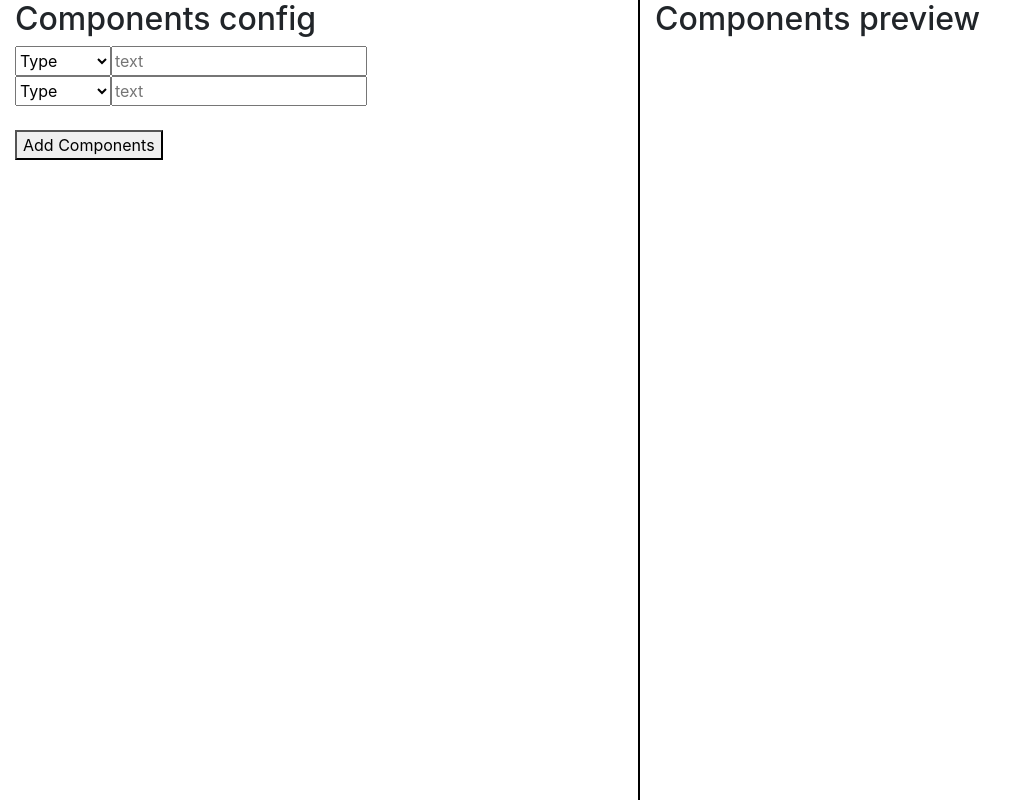
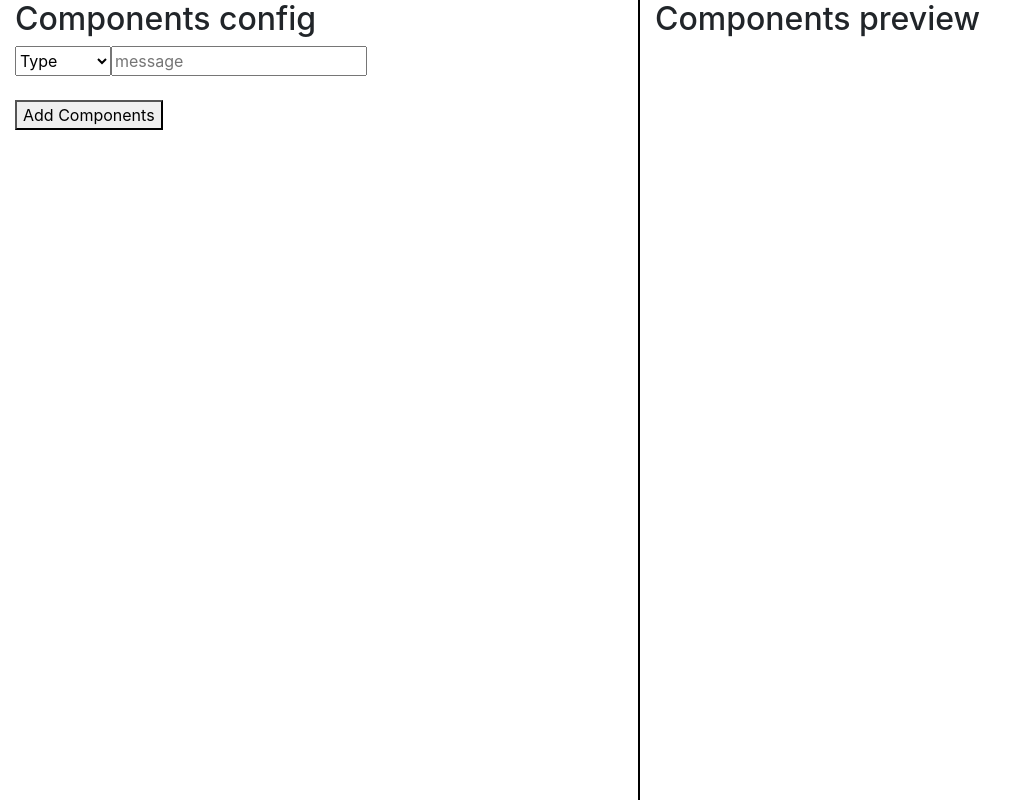
Before and after one commit to AntonChetveryk/jappware, a React (Create React App) app: page / in a window 1280 px wide. Shown: the whole page, without its empty margins (0-1027 px from the left). Built offline with nearby package versions, Linux system fonts and the light colour scheme.

Commit message:
refactoring

```diff
--- a/src/components/App.js
+++ b/src/components/App.js
@@ -5,39 +5,25 @@ import Preview from "./Preview";
 
 class App extends React.Component {
   state = {
-    values: {
-      firstSelect: "",
-      firstInput: "",
-      secondSelect: "",
-      secondInput: "",
-    },
-    showElements: false,
+    type: "",
+    message: "",
+    components: [],
+    options: {},
   };
 
   onClick = (e) => {
     e.preventDefault();
-    this.setShowElements();
-  };
-
-  setShowElements = () => {
-    this.setState((state) => {
-      return { showElements: true };
-    });
   };
 
   onChange = (e) => {
     e.persist();
     this.setState((state) => ({
-      values: {
-        ...state.values,
-        [e.target.name]: e.target.value,
-      },
-      showElements: false,
+      [e.target.name]: e.target.value,
     }));
   };
 
   render() {
-    const { values, showElements } = this.state;
+    const { type, message } = this.state;
 
     return (
       <div className="App">
@@ -48,17 +34,8 @@ class App extends React.Component {
               <form>
                 <ComponentConfig
                   onChange={this.onChange}
-                  selectName="firstSelect"
-                  selectValue={values.firstSelect}
-                  inputName="firstInput"
-                  inputValue={values.firstInput}
-                />
-                <ComponentConfig
-                  onChange={this.onChange}
-                  selectName="secondSelect"
-                  selectValue={values.secondSelect}
-                  inputName="secondInput"
-                  inputValue={values.secondInput}
+                  type={type}
+                  message={message}
                 />
                 <button onClick={this.onClick} className="mt-4">
                   Add Components
@@ -67,7 +44,7 @@ class App extends React.Component {
             </div>
             <div className="preview col-6">
               <h2> Components preview</h2>
-              <Preview values={values} showElements={showElements} />
+              <Preview />
             </div>
           </div>
         </div>
--- a/src/components/ComponentConfig.js
+++ b/src/components/ComponentConfig.js
@@ -26,29 +26,18 @@ export default class ComponentConfig extends React.Component {
   };
 
   render() {
-    const {
-      selectName,
-      selectValue,
-      inputName,
-      inputValue,
-      onChange,
-    } = this.props;
+    const { type, message, onChange } = this.props;
     return (
       <Wrapper>
-        <select
-          id={selectName}
-          name={selectName}
-          value={selectValue}
-          onChange={onChange}
-        >
+        <select id="type" name="type" value={type} onChange={onChange}>
           {this.getOptionsItems(types)}
         </select>
         <Field
-          id={inputName}
+          id="message"
           type="text"
-          placeholder="text"
-          name={inputName}
-          value={inputValue}
+          placeholder="message"
+          name="message"
+          value={message}
           onChange={onChange}
         />
       </Wrapper>
--- a/src/components/Preview.js
+++ b/src/components/Preview.js
@@ -19,12 +19,6 @@ export default class Preview extends React.Component {
               name="firstInputPreview"
             />
             <label htmlFor="secondInput">{values.secondInput}</label>
-            <Field
-              id="secondInputPreview"
-              type={values.secondSelect}
-              placeholder="Item"
-              name="secondInputPreview"
-            />
           </WrapperPreview>
         ) : null}
       </>
```
